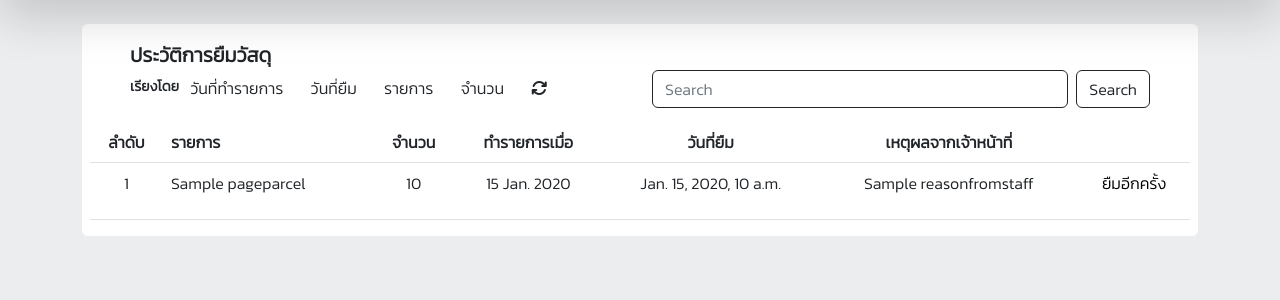
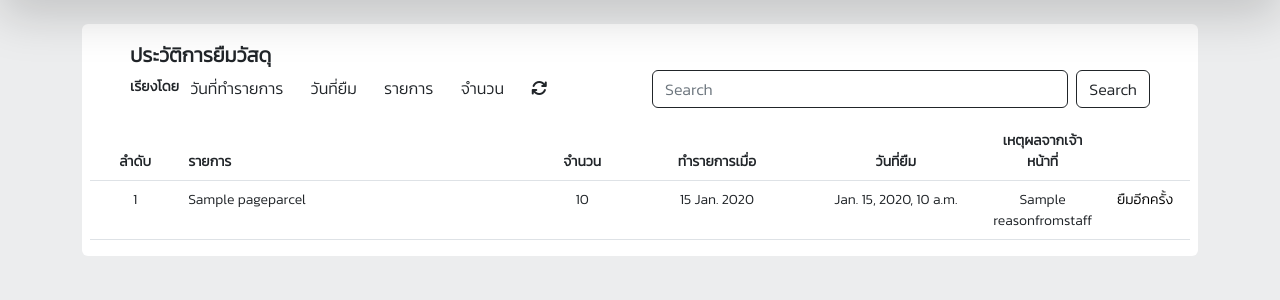
Before and after one commit to ponchakridsrisuwan/MyProject-UBORROWU, a Django app: template myapp/template/pages/user_history.html in a window 1280 px wide. Shown: the part 62-362 px from the top of the page. Run offline with Django 4.2, Linux system fonts and the light colour scheme; the template is opened without the code that fills it: most values are stand-ins (such as "Sample title", 1, 10 or a date in 2020); some libraries are stand-ins or nearby versions.

Commit message:
Update user_history.html

```diff
--- a/myapp/template/pages/user_history.html
+++ b/myapp/template/pages/user_history.html
@@ -33,38 +33,32 @@
     </div>
     <div class="col-lg-12 px-2">
       <div class="table-responsive">
-        <table class="table">
+        <table class="table small">
           <thead>
             <tr class="fw-bold">
-              <th class="text-center" scope="col">ลำดับ</th>
-              <th class="" scope="col">รายการ</th>
-              <th class="text-center" scope="col">จำนวน</th>
-              <th class="text-center" scope="col">ทำรายการเมื่อ</th>
-              <th class="text-center" scope="col">วันที่ยืม</th>
-              <th class="text-center" scope="col">เหตุผลจากเจ้าหน้าที่</th>
-              <th class=" text-center"></th>
+              <th class="col-1 text-center" scope="col">ลำดับ</th>
+              <th class="col-4 " scope="col">รายการ</th>
+              <th class="col-1 text-center" scope="col">จำนวน</th>
+              <th class="col-2 text-center" scope="col">ทำรายการเมื่อ</th>
+              <th class="col-2 text-center" scope="col">วันที่ยืม</th>
+              <th class="col-1 text-center" scope="col">เหตุผลจากเจ้าหน้าที่</th>
+              <th class="col-1 text-center"></th>
             </tr>
           </thead>
           <tbody id="xTable">
             {% for AllLoanParcel in pageparcel.object_list %}
             <tr class="qrow text-center card-body">
               <td class="text-center">{{forloop.counter}}</td>
-              <td>
-                <p class="text-start">{{ AllLoanParcel.name }}</p>
+              <td class="text-start">{{ AllLoanParcel.name }}
               </td>
-              <td>
-                <p class="text-center">{{ AllLoanParcel.quantity }}</p>
+              <td class="text-center">{{ AllLoanParcel.quantity }}
               </td>
-              <td>
-                <p class="text-center">
+              <td class="text-center">
                   {{ AllLoanParcel.date_add|date:"j N Y" }}
-                </p>
               </td>
-              <td>
-                <p class="text-center">{{ AllLoanParcel.start_date }}</p>
+              <td class="text-center">{{ AllLoanParcel.start_date }}
               </td>
-              <td>
-                <p class="text-center">{{ AllLoanParcel.reasonfromstaff }}</p>
+              <td class="text-center">{{ AllLoanParcel.reasonfromstaff }}
               </td>
               <td>
                 <a href="{% url 'user_detail' AllLoanParcel.id %}">ยืมอีกครั้ง</a>
```
